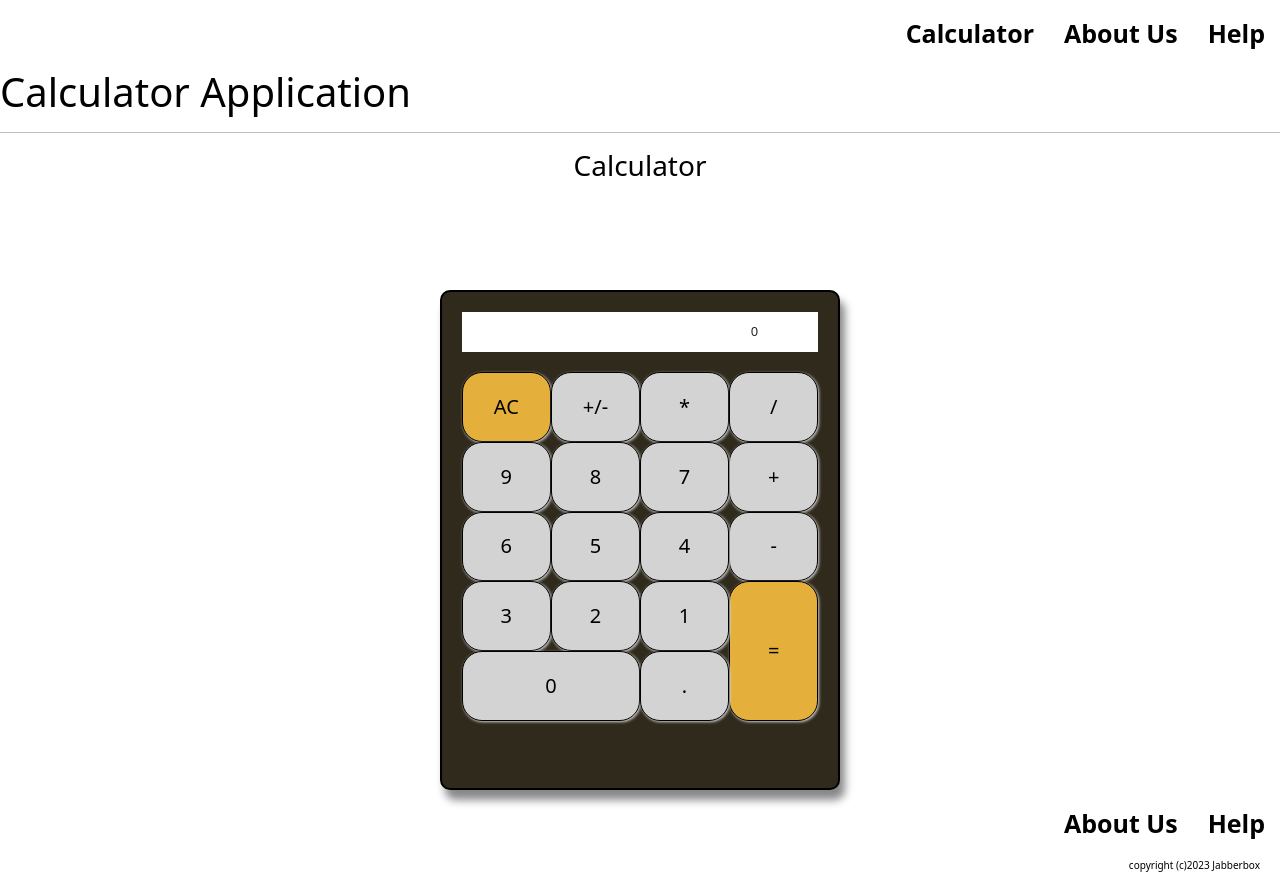
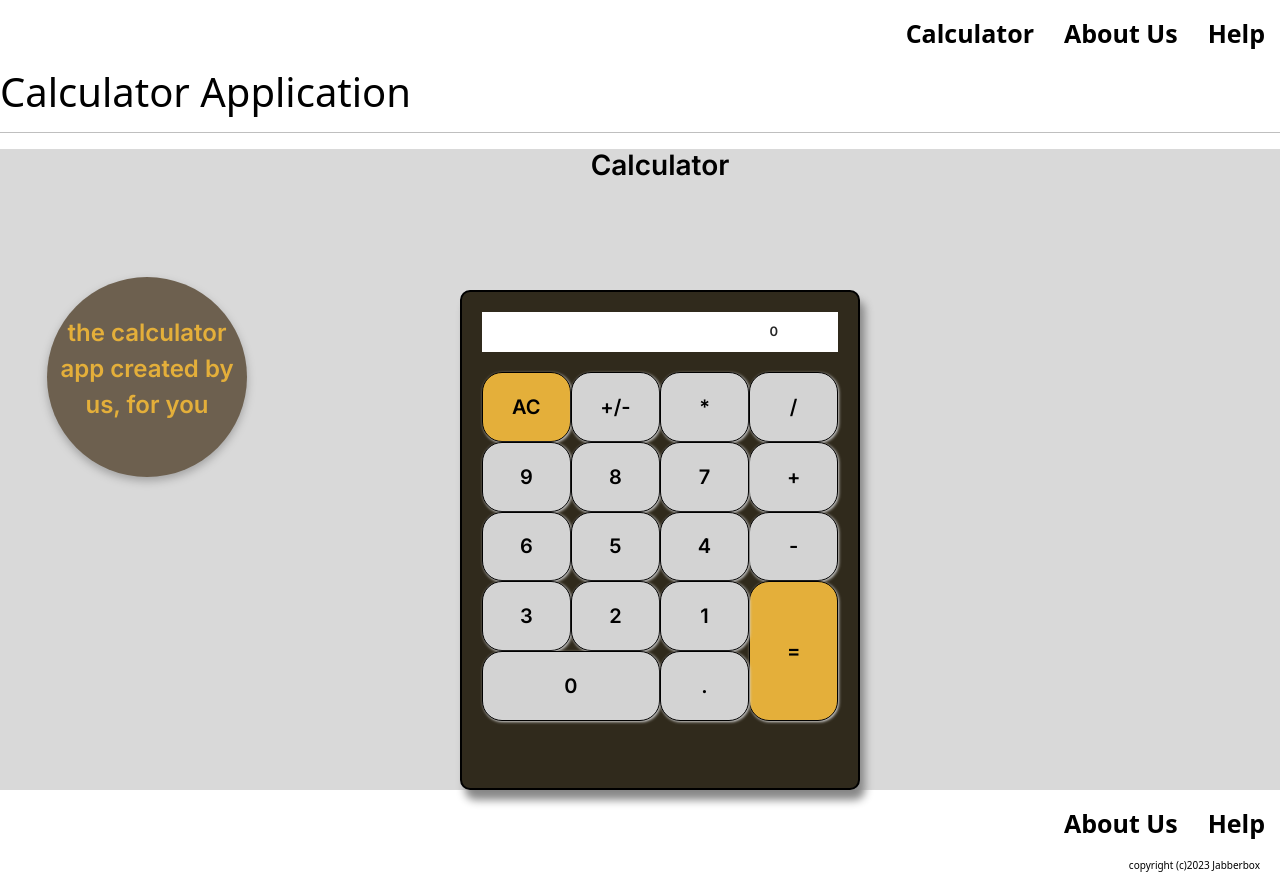
Before and after one commit to rmcguinness/WoodstockCodeCamp, a React (Vite) app: page / in a window 1280 px wide. Built offline with nearby package versions, Linux system fonts and the light colour scheme.

Commit message:
created circle style component to feature caption on homepage

```diff
--- a/src/Calculator.css
+++ b/src/Calculator.css
@@ -14,10 +14,25 @@
  * limitations under the License.
  */
 
+@import url('https://fonts.googleapis.com/css2?family=Inter:wght@600&family=Raleway:wght@500&display=swap');
+
+.calculator-container {
+  display: flex;
+  font-family: 'Inter', sans-serif;
+  background-color: #d9d9d9;
+}
+.circle-wrap {
+  margin-right: 20em;
+}
+
+#circle-caption {
+}
+
 #calculatorWrapper {
   display: flex;
   flex-direction: column;
   align-items: center;
+  justify-content: center;
 }
 
 #calculatorBody {
--- a/src/Calculator.jsx
+++ b/src/Calculator.jsx
@@ -17,6 +17,7 @@ import CalculatorFunctionButton from "./CalculatorFunctionButton";
 import CalculatorNumberButton from "./CalculatorNumberButton";
 import { functions } from "./CalculatorFunctionData";
 import { buttons } from "./CalculatorNumberData"
+import { Circle } from "../style";
 import "./Calculator.css"
 
 
@@ -26,7 +27,17 @@ const Calculator = () => {
   const functionButtons = functions.map(o => <CalculatorFunctionButton key={o.id} obj={o}/>)
 
   const numberButtons = buttons.map(num => <CalculatorNumberButton key={num.val} obj={num}/>)
-  return(
+  return(<>
+    <div className="calculator-container">
+    <div className="circle-wrap">
+        <Circle>
+          <p id="circle-caption">
+            the calculator app created by us,
+            for you
+          </p>
+    </Circle>
+    </div>
+
     <div id="calculatorWrapper">
       <h3>Calculator</h3>
       <div id="calculatorBody">
@@ -35,7 +46,9 @@ const Calculator = () => {
         {functionButtons}{numberButtons}
         </div>
       </div>
-    </div>
+      </div>
+      </div>
+    </>
   )
 }
 
--- a/style.js
+++ b/style.js
@@ -38,3 +38,23 @@ export const Profile = styled(motion.div)`
   align-items: center;
   text-align: center;
 `;
+
+export const Circle = styled.div`
+  border-radius: 50%;
+  width: 200px;
+  height: 200px;
+  left: 47px;
+  position: relative;
+  top: 8rem;
+  display: flex;
+  justify-content: center;
+  align-items: center;
+  background: #6d604f;
+  color: #e4af3a;
+  text-align: center;
+  font-size: 1.5rem;
+  filter: drop-shadow(0px 4px 4px rgba(0, 0, 0, 0.25));
+  @media (max-width: 780px) {
+    display: none;
+  }
+`;
```
